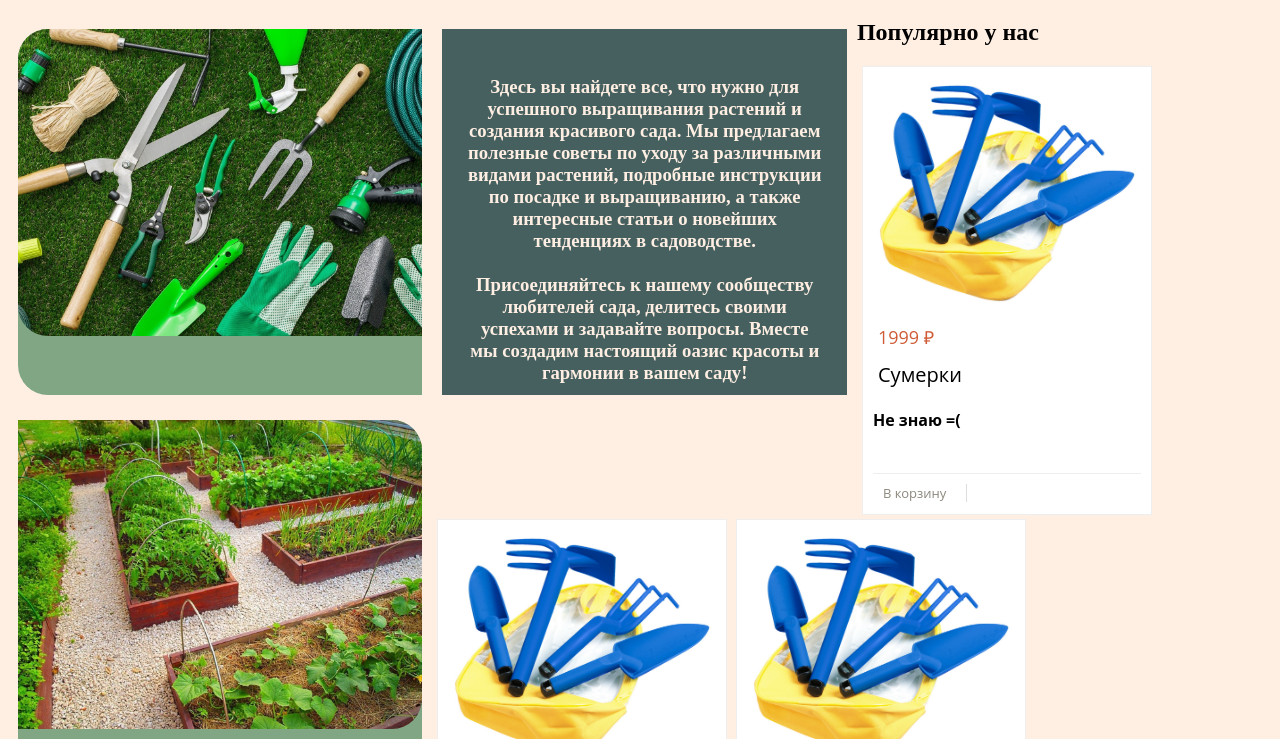
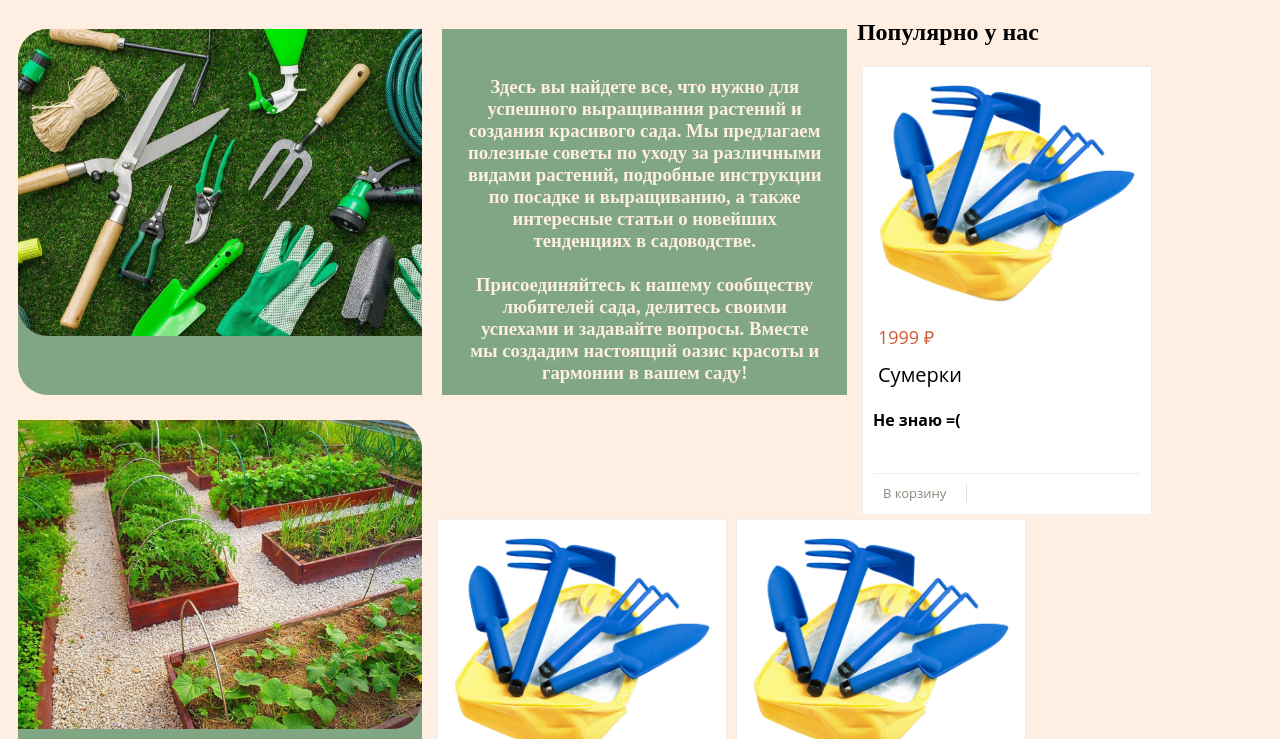
Before and after one commit to Bra45f/Skavrenuk_sait_po_sadovodstvu, a plain HTML site: page index.html in a window 1280 px wide. Shown: the part 61-800 px from the top of the page. Drawn offline with Linux system fonts and the light colour scheme.

Commit message:
жесть, цвет поменял

```diff
--- a/style.css
+++ b/style.css
@@ -35,7 +35,7 @@ h1{
 }
 
 .block {
-    background-color: #466060;
+    background-color: #81A684;
     width: 32%;
     margin: 10px;
     height: 366px;
```
